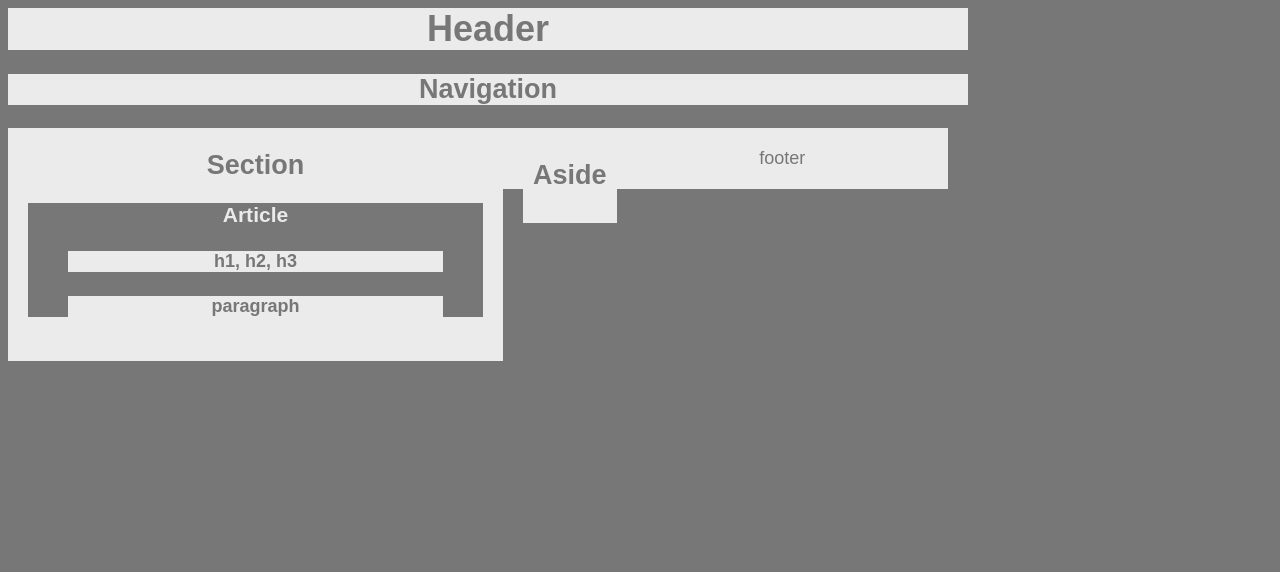
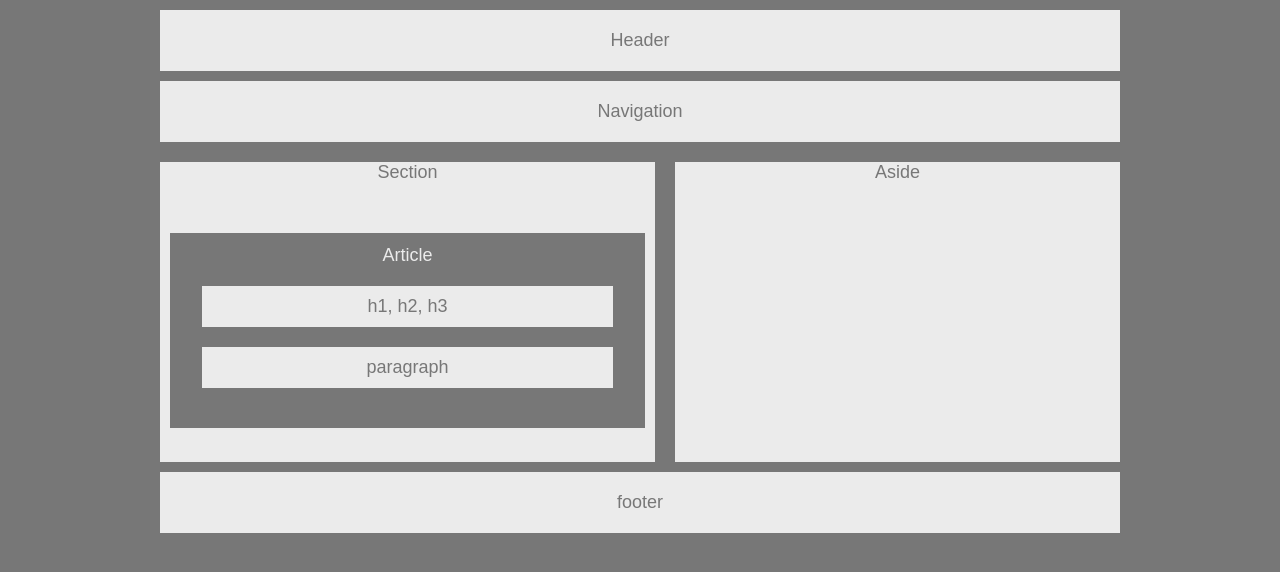
Before and after one commit to bigPoppaChop/HW-Wireframe, a plain HTML site: page index.html in a window 1280 px wide. Drawn offline with Linux system fonts and the light colour scheme.

Commit message:
Submission

```diff
--- a/index.html
+++ b/index.html
@@ -12,25 +12,25 @@
   <div class="container">
     <!-- header box -->
     <div class="header">
-      <h1>Header</h1>
+      Header
     </div>
     <div class="nav">
-      <h2>Navigation</h2>
+      Navigation
     </div>
     <div class="Section">
-      <h2>Section</h2>
+      Section
       <div class="article">
-        <h3>Article</h3>
+        Article
         <div class="h123">
-          <h4>h1, h2, h3</h4>
+          h1, h2, h3
         </div>
         <div class="paragraph">
-          <h4>paragraph</h4>
+          paragraph
         </div>
       </div>
     </div>
     <div class="aside">
-      <h2>Aside</h2>
+      Aside
     </div>
     <footer class="footer">footer</footer>
     </div>
--- a/style.css
+++ b/style.css
@@ -9,42 +9,63 @@ body {
   background: #777;
   width: 960px;
   font-size: 18px;
+  margin: 0 auto;
+  margin-top: 10px;
 }
 
 .header, .nav, .section, .aside, .footer {
   background: #ebebeb;
 }
 
+.header {
+  padding: 20px;
+  margin-bottom: 10px;
+}
+
+.nav {
+  padding: 20px;
+  margin-bottom: 20px;
+
+}
+
 .section {
   width: 495px;
+  height: 300px;
   float: left;
-  padding-bottom: 20px;
+  margin-right: 20px;
+  margin-bottom: 10px;
+  padding-bottom: 100px;
 }
 
 .aside {
   float: left;
-  margin-left: 20px;
-  margin-right: 20px;
-  padding: 10px;
+  width: 445px;
+  height: 300px;
+  margin-bottom: 10px;
 }
 
 .article {
   color: #ebebeb;
   background: #777;
-  margin-left: 20px;
-  margin-right: 20px;
+  margin: 10px;
+  padding: 12px;
+  padding-bottom: 20px;
+  margin-top: 50px;
+
 }
 
 .h123, .paragraph {
   color: #777;
   background: #ebebeb;
-  margin-left: 40px;
-  margin-right: 40px;
+  margin: 20px;
+  padding: 10px;
 
 }
 .footer {
-  margin: 20px;
   padding: 20px;
+  /* background: red; */
+  clear: both;
+
 }
 
 .clearfix::after {
```
